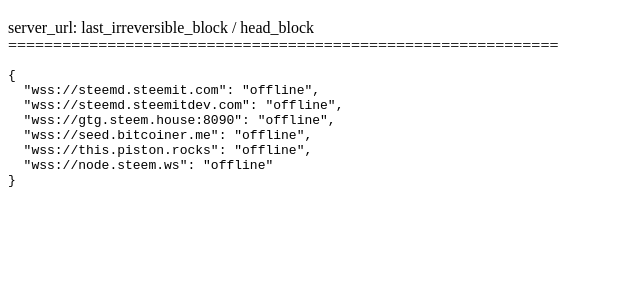
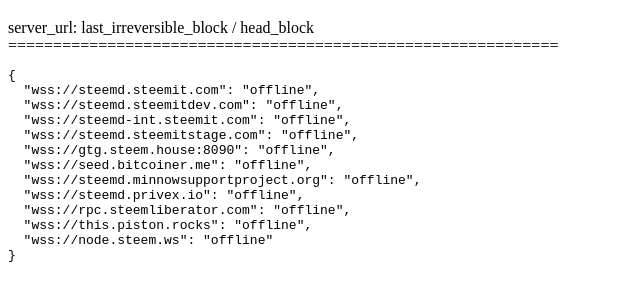
Before and after one commit to steem-third-party/steem-servers, a plain HTML site: page index.html in a window 1280 px wide. Shown: the part 61-362 px from the top of the page, without its empty margins (0-640 px from the left). Drawn offline with Linux system fonts and the light colour scheme.

Commit message:
add more nodes

```diff
--- a/index.html
+++ b/index.html
@@ -9,8 +9,13 @@
         servers: [
           'wss://steemd.steemit.com',
           'wss://steemd.steemitdev.com',
+          'wss://steemd-int.steemit.com',
+          'wss://steemd.steemitstage.com',
           'wss://gtg.steem.house:8090',
           'wss://seed.bitcoiner.me',
+          'wss://steemd.minnowsupportproject.org',
+          'wss://steemd.privex.io',
+          'wss://rpc.steemliberator.com',
           'wss://this.piston.rocks',
           'wss://node.steem.ws',
         ]
@@ -28,7 +33,7 @@
 
       window.onload = function() {
         output('connecting...')
-          remote.connect(function(){
+        remote.connect(function() {
           output('connected.')
         });
 
@@ -54,6 +59,6 @@
     <h1>Steem Servers</h1>
     server_url: last_irreversible_block / head_block <br>
     =============================================================
-    <div id='log'> </div>
+    <div id="log"> </div>
   </body>
 </html>
```
Lines whose indentation alone changed are shown as unchanged.
